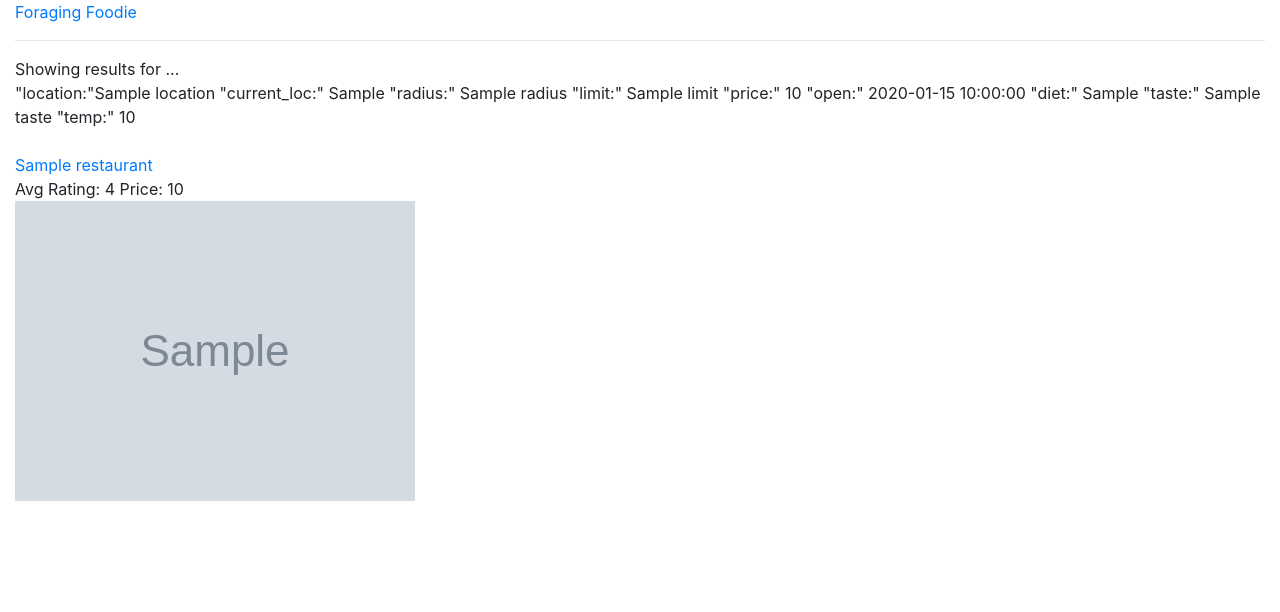
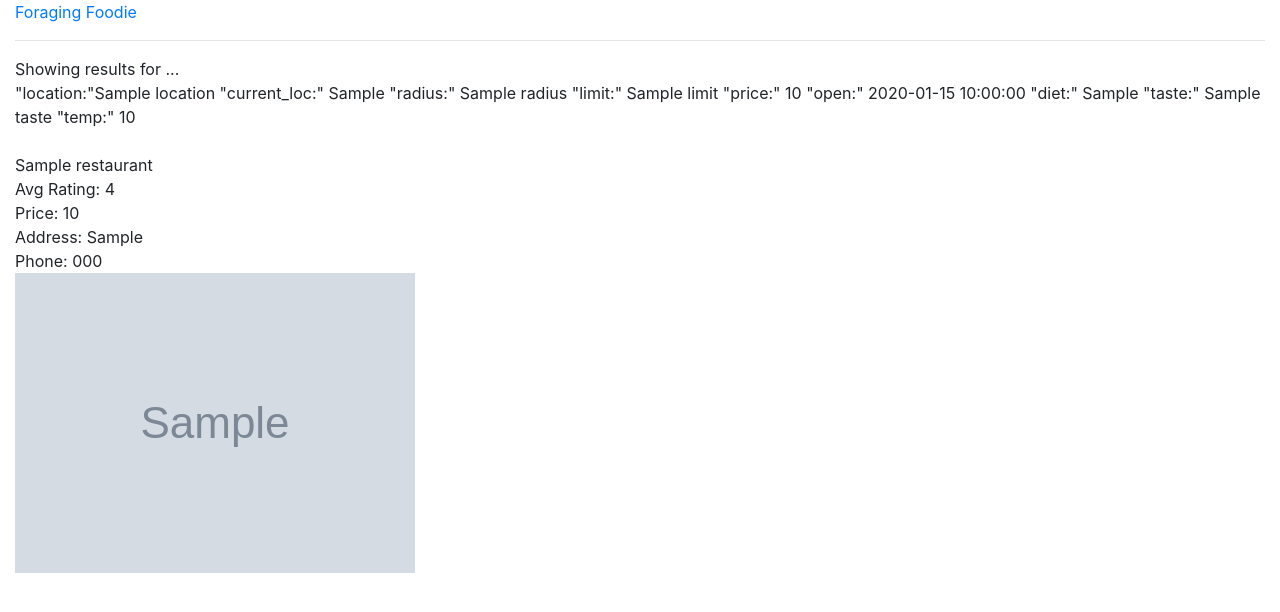
Before and after one commit to alyssalew/foraging-foodie, a Flask app: template templates/results.html in a window 1280 px wide. Shown: the top 612 px of the page. Run offline with Flask 2, Linux system fonts and the light colour scheme; the template is opened without the code that fills it: most values are stand-ins (such as "Sample title", 1, 10 or a date in 2020); grey boxes marked "Sample" are stand-in pictures; some libraries are stand-ins or nearby versions.

Commit message:
Continue to format response data display

```diff
--- a/server.py
+++ b/server.py
@@ -33,11 +33,10 @@ def index():
     return render_template('homepage.html')
 
 
-@app.route('/search-handler', methods=['POST'])
+@app.route('/results', methods=['POST'])
 def search_form_processing():
     """ Processing the fields from the search form"""
 
-    print request.form
 
     location = request.form.get('location')
     curr_location = request.form.get('current_location')
@@ -50,7 +49,7 @@ def search_form_processing():
     temp_list = request.form.getlist('temp')
 
 
-    print type(radius_mi)
+    # print type(radius_mi)
 
 
     # print "location:", location
@@ -67,13 +66,13 @@ def search_form_processing():
     # test_json_dict = yelp_api.request_resturants(yelp_api.test_payload)
     # print "You just made a request to the Yelp API!"
 
-    test_json_dict = yelp_api.test_response_dict  # Pre-requested dict
+    # test_json_dict = yelp_api.test_response_dict  # Pre-requested dict 1
+    test_json_dict = yelp_api.test_response_dict_all
 
 
-    # The REAL request:
+    ### The REAL request: ###
 
     # payload = yelp_api.create_payload(location, radius_mi, limit, price_list, open_now, diet_restrict_list, taste_list, temp_list)
-
     # json_dict = yelp_api.request_resturants(payload)
     # print "You just made a request to the Yelp API!"
 
@@ -88,8 +87,8 @@ def search_form_processing():
                                 diet_restrict=diet_restrict_list,
                                 taste=taste_list,
                                 temp=temp_list,
-                                test_response_info=test_json_dict
-                                # response_info=json_dict
+                                test_response_info=test_json_dict # Test repsponse
+                                #response_info=json_dict  # Real response
                             )
 
 
--- a/templates/homepage.html
+++ b/templates/homepage.html
@@ -7,7 +7,7 @@
 <h3>Search</h3>
 <p> Fill in the form to get a list of recommended restaurants:</p>
 
-<form action='/search-handler' method ="POST">
+<form action='/results' method ="POST">
   <div class="form-group">
     <!-- Need to figure out how to make only of these location options required -->
     <label for="location"> Location </label>
@@ -23,7 +23,7 @@
 
   <div class="form-group">
     <label for="radius"> Distance from location (miles) </label>
-    <input type="number" class="form-control" name="radius" id="radius" placeholder="10 mi" min="1" max="25">
+    <input type="number" class="form-control" name="radius" id="radius" placeholder="10 mi" min="1" max="25" required>
   </div>
 
   <div class="form-group">
--- a/templates/results.html
+++ b/templates/results.html
@@ -15,21 +15,23 @@
     </div> <br>
 
     <div>
-        <!-- test_response_dict: <br> -->
+ <!--        Test_response_dict: <br>
         {# {{test_response_info}} <br> #}
 
-        <!-- {#
+        {#
             1st rest: <br>
             {{test_response_info.businesses[1].name}}
-        #} -->
+        #}
+-->
 
         {% for restaurant in test_response_info.businesses %}
-             <a href="{{restaurant.url}}">{{restaurant.name}}</a> <br> <!-- url goes to yelp pg -->
-            Avg Rating: {{restaurant.rating}}
-            Price: {{restaurant.price}}
-             <div><img src="{{restaurant.image_url}}"></div>
-            <br>
-
+            <!-- <a href="{{restaurant.url}}">{{restaurant.name}}</a> <br>  url goes to yelp pg  -->
+            <div id="restaurant_name"> {{restaurant.name}} </div>
+            <div id="restaurant_rating"> Avg Rating: {{restaurant.rating}} </div>
+            <div id="restaurant_price"> Price: {{restaurant.price}} </div>
+            <div id="restaurant_address"> Address: {{restaurant.location.display_address|join(', ')}}
+            <div id="restaurant_phone"> Phone: {{restaurant.display_phone}} </div>
+            <div class="image"><img src="{{restaurant.image_url}}"></div>
 
         {% endfor %}
 
@@ -38,10 +40,10 @@
 
     <!-- For the real stuff -->
 
-    <!-- <div>
+    <!--  <div>
         response_dict: <br>
-         {# {{response_info}} #}
-    </div> -->
-
+        {# {{response_info}} #}
+    </div>
+ -->
 
 {% endblock %}
```
